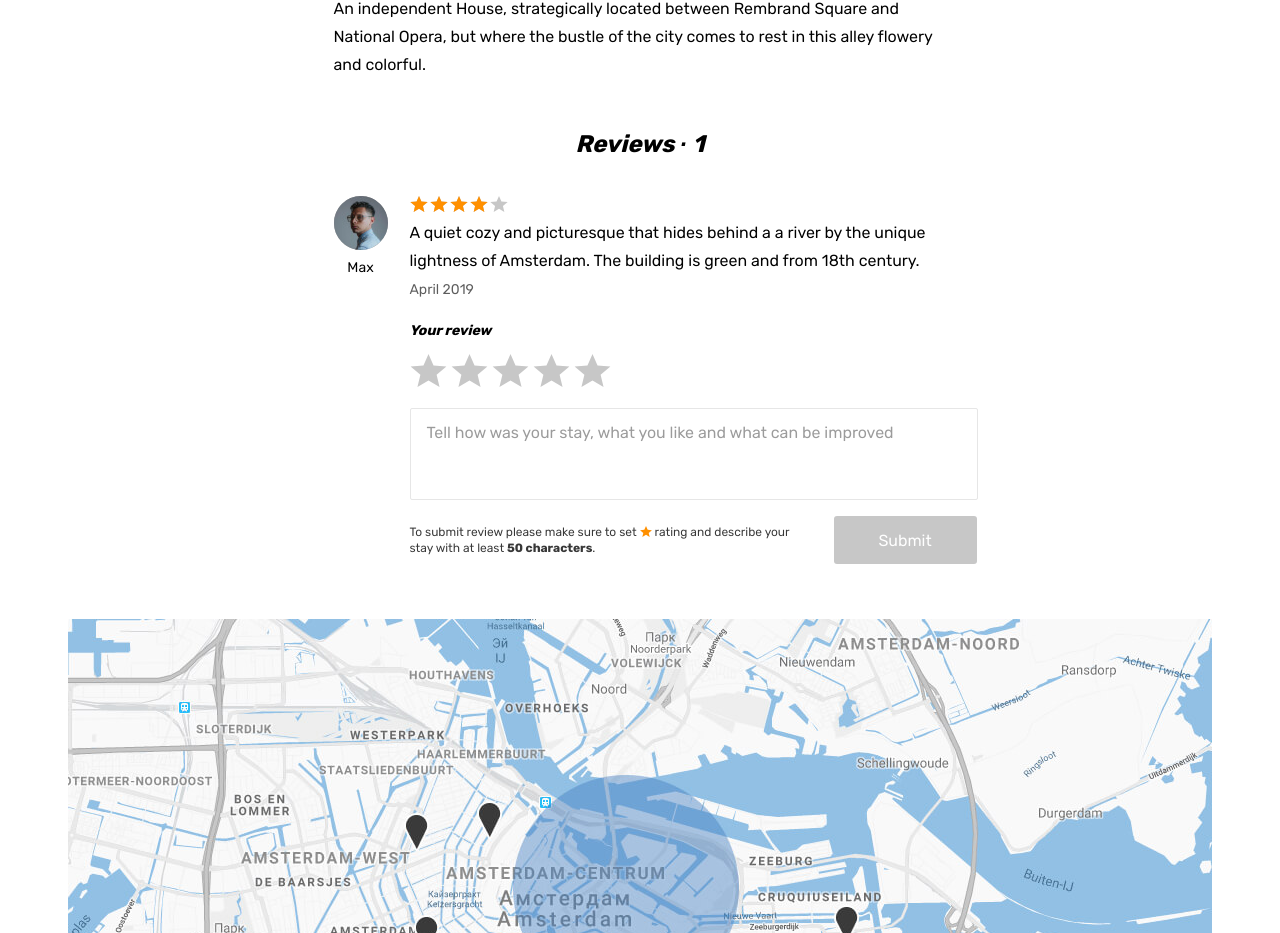
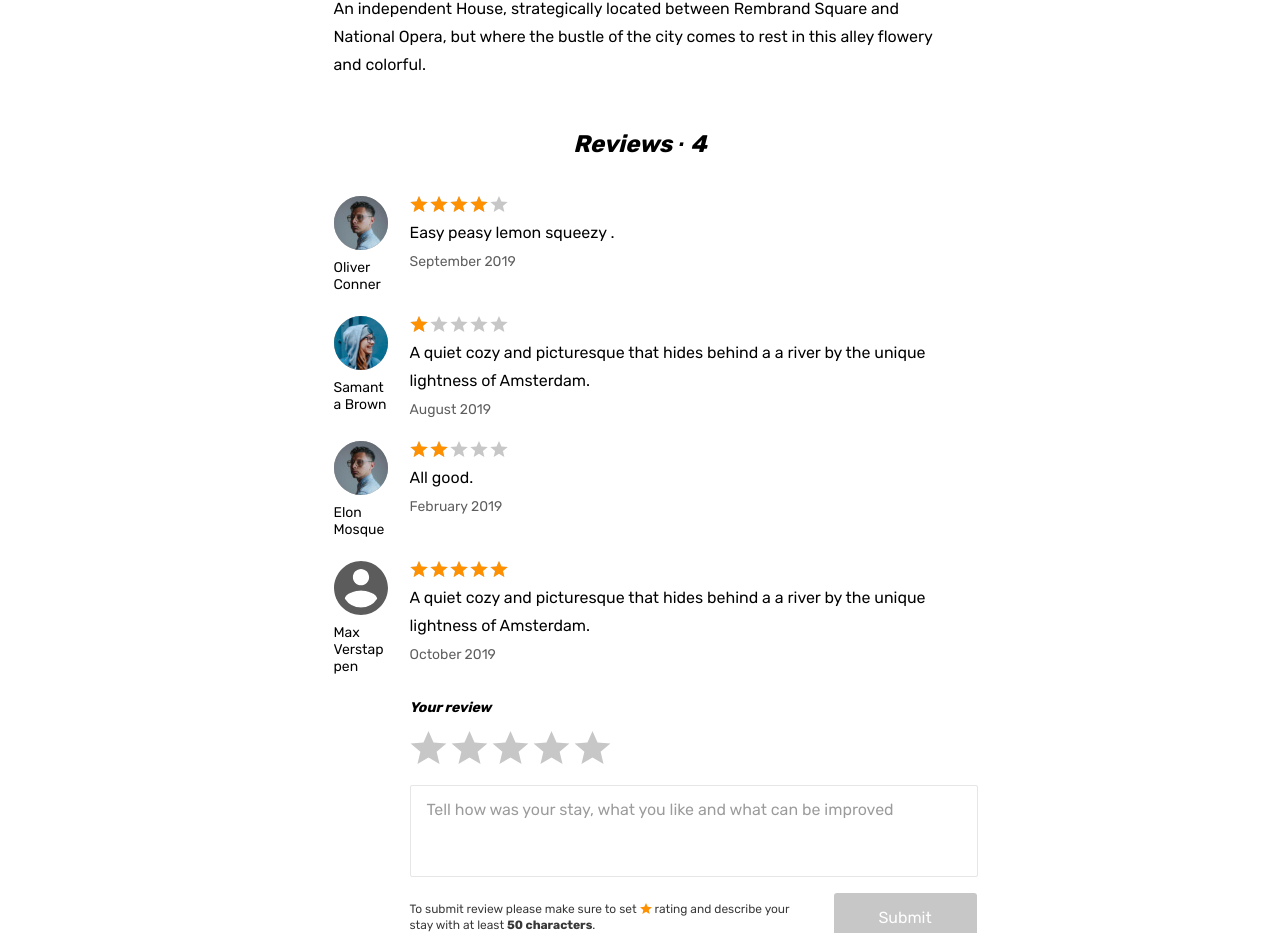
Before and after one commit to htmlacademy-react/1779445-six-cities-3, a React (Vite) app: page /offer/3bfe052e-c7c8-45a0-a75a-3321c90f8109 in a window 1280 px wide. Shown: the part 1293-2226 px from the top of the page. Built offline with nearby package versions, Linux system fonts and the light colour scheme.

Commit message:
add: props to the comment

```diff
--- a/src/components/app/app.tsx
+++ b/src/components/app/app.tsx
@@ -10,13 +10,15 @@ import NonFoundScreen from '../../pages/non-found-screen';
 import PrivateRoute from '../private-route';
 import Layout from '../layout';
 import {MockOffersTypes} from '../place-card/place-card-offer-types.ts';
+import {CommentsType} from '../comment/comment-type.ts';
 
 type AppPlaceCArdCount = {
   offers: MockOffersTypes;
+  comments: CommentsType[];
 }
 
 
-function App({offers}: AppPlaceCArdCount): JSX.Element {
+function App({offers, comments}: AppPlaceCArdCount): JSX.Element {
   const authorizationStatus = getAuthorizationStatus();
   return (
     <HelmetProvider>
@@ -36,7 +38,7 @@ function App({offers}: AppPlaceCArdCount): JSX.Element {
             />
             <Route
               path = {`${AppRoute.Offer}/:id`}
-              element = {<OffersScreen offers={offers}/>}
+              element = {<OffersScreen offers={offers} comments={comments}/>}
             />
             <Route
               path = {AppRoute.Login}
--- /dev/null
+++ b/src/components/comment/comment-type.ts
@@ -0,0 +1,13 @@
+type User = {
+  name: string;
+  avatarUrl: string;
+  isPro: boolean;
+}
+
+export type CommentsType = {
+  id: string;
+  date: string;
+  user: User;
+  comment: string;
+  rating: number;
+}
--- a/src/components/comment/comment.tsx
+++ b/src/components/comment/comment.tsx
@@ -1,24 +1,32 @@
-export default function Comment () {
+
+import {CommentsType} from './comment-type.ts';
+import getStarsRating from '../place-card/utils.ts';
+import formatDateToMonthYear from './utils.ts';
+
+type CommentProps = {
+  comment: CommentsType;
+};
+
+export default function Comment ({comment}: CommentProps) {
   return (
     <li className="reviews__item">
       <div className="reviews__user user">
         <div className="reviews__avatar-wrapper user__avatar-wrapper">
-          <img className="reviews__avatar user__avatar" src="img/avatar-max.jpg" width="54" height="54" alt="Reviews avatar"/>
+          <img className="reviews__avatar user__avatar" src={comment.user.avatarUrl} width="54" height="54" alt="Reviews avatar"/>
         </div>
-        <span className="reviews__user-name"> Max </span>
+        <span className="reviews__user-name"> {comment.user.name} </span>
       </div>
       <div className="reviews__info">
         <div className="reviews__rating rating">
           <div className="reviews__stars rating__stars">
-            <span style={{width: '80%'}}></span>
+            <span style={{width: getStarsRating(comment.rating)}}></span>
             <span className="visually-hidden">Rating</span>
           </div>
         </div>
         <p className="reviews__text">
-          A quiet cozy and picturesque that hides behind a a river by the unique lightness of Amsterdam. The building is
-          green and from 18th century.
+          {comment.comment}
         </p>
-        <time className="reviews__time" dateTime="2019-04-24">April 2019</time>
+        <time className="reviews__time" dateTime={comment.date.slice(0, 10)}>{formatDateToMonthYear(comment.date)}</time>
       </div>
     </li>
   );
--- /dev/null
+++ b/src/components/comment/utils.ts
@@ -0,0 +1,15 @@
+function formatDateToMonthYear(isoDate: string): string {
+  const date = new Date(isoDate);
+  const months = [
+    'January', 'February', 'March', 'April',
+    'May', 'June', 'July', 'August',
+    'September', 'October', 'November', 'December'
+  ];
+
+  const month = months[date.getUTCMonth()];
+  const year = date.getUTCFullYear();
+
+  return `${month} ${year}`;
+}
+
+export default formatDateToMonthYear;
--- a/src/components/comments-list/comments-list.tsx
+++ b/src/components/comments-list/comments-list.tsx
@@ -1,9 +1,16 @@
 import Comment from '../comment';
+import {CommentsType} from '../comment/comment-type.ts';
 
-export default function CommentsList() {
+type OffersScreenProps = {
+  comments: CommentsType[];
+};
+
+export default function CommentsList({comments}: OffersScreenProps) {
   return (
     <ul className="reviews__list">
-      <Comment />
+      {comments.map((comment) => (
+        <Comment key={comment.id} comment={comment}/>
+      ))}
     </ul>
   );
 }
--- a/src/index.tsx
+++ b/src/index.tsx
@@ -2,6 +2,7 @@ import React from 'react';
 import ReactDOM from 'react-dom/client';
 import App from './components/app';
 import mocksOffers from './mocks/offers.ts';
+import mockComments from './mocks/comments.ts';
 
 const root = ReactDOM.createRoot(
   document.getElementById('root') as HTMLElement
@@ -11,6 +12,7 @@ root.render(
   <React.StrictMode>
     <App
       offers = {mocksOffers}
+      comments = {mockComments}
     />
   </React.StrictMode>
 );
--- /dev/null
+++ b/src/mocks/comments.ts
@@ -0,0 +1,50 @@
+import { CommentsType } from '../components/comment/comment-type.ts';
+
+const mockComments: CommentsType[] = [
+  {
+    'id': 'b67ddfd5-b953-4a30-8c8d-bd083cd6b10a',
+    'date': '2019-09-08T14:13:56.569Z',
+    'user': {
+      'name': 'Oliver Conner',
+      'avatarUrl': 'markup/img/avatar-max.jpg',
+      'isPro': false
+    },
+    'comment': 'Easy peasy lemon squeezy .',
+    'rating': 4
+  },
+  {
+    'id': 'b67ddfd5-b953-4a30-8c8d-bd083cd6b13a',
+    'date': '2019-08-08T14:13:56.569Z',
+    'user': {
+      'name': 'Samanta Brown',
+      'avatarUrl': 'markup/img/avatar-angelina.jpg',
+      'isPro': false
+    },
+    'comment': 'A quiet cozy and picturesque that hides behind a a river by the unique lightness of Amsterdam.',
+    'rating': 1
+  },
+  {
+    'id': 'b67ddfd5-b953-4a30-8c8d-bd034cd6b62a',
+    'date': '2019-02-08T14:13:56.569Z',
+    'user': {
+      'name': 'Elon Mosque',
+      'avatarUrl': 'markup/img/avatar-max.jpg',
+      'isPro': false
+    },
+    'comment': 'All good.',
+    'rating': 2
+  },
+  {
+    'id': 'b67ddfd5-b953-4a30-8c8d-bd083cd6b85a',
+    'date': '2019-10-22T14:13:56.569Z',
+    'user': {
+      'name': 'Max Verstappen',
+      'avatarUrl': 'markup/img/avatar.svg',
+      'isPro': false
+    },
+    'comment': 'A quiet cozy and picturesque that hides behind a a river by the unique lightness of Amsterdam.',
+    'rating': 5
+  }
+];
+
+export default mockComments;
--- a/src/pages/offer-screen/offers-screen.tsx
+++ b/src/pages/offer-screen/offers-screen.tsx
@@ -7,12 +7,14 @@ import {useParams} from 'react-router-dom';
 import NonFoundScreen from '../non-found-screen';
 import getStarsRating from '../../components/place-card/utils.ts';
 import CommentsList from '../../components/comments-list';
+import {CommentsType} from '../../components/comment/comment-type.ts';
 
 type OffersScreenProps = {
   offers: MockOffersTypes;
+  comments: CommentsType[];
 };
 
-export default function OffersScreen({offers}: OffersScreenProps) {
+export default function OffersScreen({offers, comments}: OffersScreenProps) {
   const { id } = useParams();
   const currentOffer = offers.find((offer) => offer.id === id);
   if (!currentOffer) {
@@ -149,8 +151,8 @@ export default function OffersScreen({offers}: OffersScreenProps) {
                 </div>
               </div>
               <section className="offer__reviews reviews">
-                <h2 className="reviews__title">Reviews &middot; <span className="reviews__amount">1</span></h2>
-                <CommentsList />
+                <h2 className="reviews__title">Reviews &middot; <span className="reviews__amount">{comments.length}</span></h2>
+                <CommentsList comments={comments}/>
                 {
                   getAuthorizationStatus() === AuthorizationStatus.Auth ?
                     (
```
